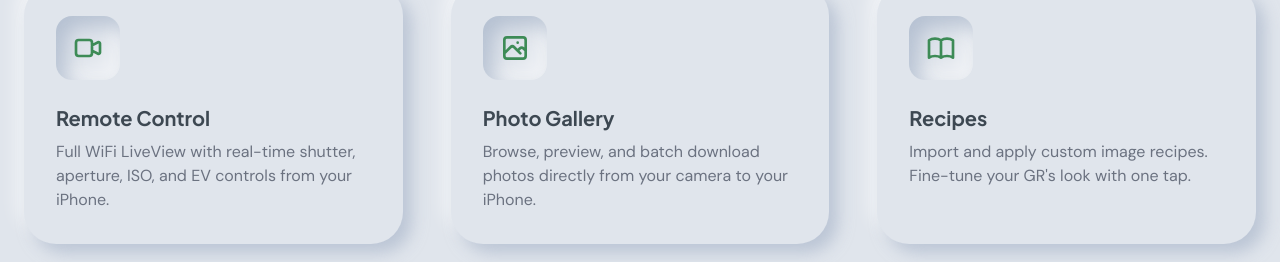
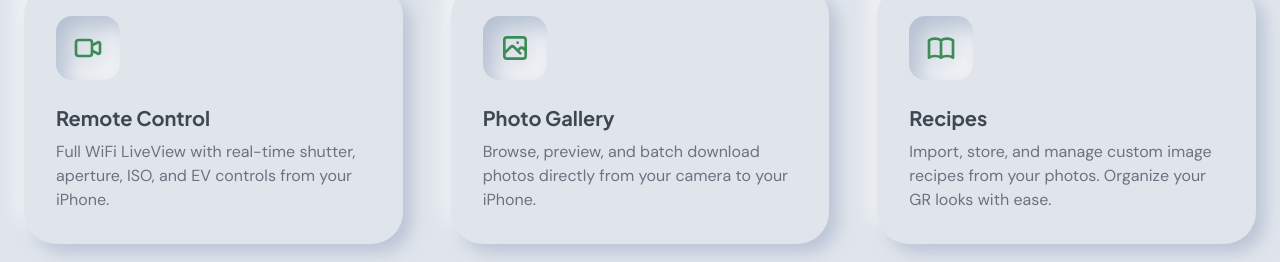
Before and after one commit to linkinlxm/GR_Web, a plain HTML site: page index.html in a window 1280 px wide. Shown: the part 940-1202 px from the top of the page. Drawn offline with nearby package versions, Linux system fonts and the light colour scheme.

Commit message:
fix: update recipes description to reflect current functionality
Recipes currently support import/store/manage from photos, not
applying to camera directly.

Co-Authored-By: Claude Opus 4.6 <noreply@anthropic.com>

```diff
--- a/assets/js/i18n.js
+++ b/assets/js/i18n.js
@@ -23,7 +23,7 @@ const translations = {
     'features.gallery.title': 'Photo Gallery',
     'features.gallery.desc': 'Browse, preview, and batch download photos directly from your camera to your iPhone.',
     'features.recipes.title': 'Recipes',
-    'features.recipes.desc': "Import and apply custom image recipes. Fine-tune your GR's look with one tap.",
+    'features.recipes.desc': "Import, store, and manage custom image recipes from your photos. Organize your GR looks with ease.",
     'features.ble.title': 'BLE Shutter',
     'features.ble.desc': 'Snap photos wirelessly via Bluetooth Low Energy — no WiFi connection needed.',
     'features.multi.title': 'Multi-Camera',
@@ -74,7 +74,7 @@ const translations = {
     'features.gallery.title': '照片画廊',
     'features.gallery.desc': '浏览、预览并批量下载相机中的照片到 iPhone。',
     'features.recipes.title': '配方',
-    'features.recipes.desc': '导入并应用自定义图像配方，一键调整你的 GR 风格。',
+    'features.recipes.desc': '从照片导入、存储和管理自定义图像配方，轻松整理你的 GR 风格。',
     'features.ble.title': 'BLE 快门',
     'features.ble.desc': '通过蓝牙低功耗无线拍照 — 无需 WiFi 连接。',
     'features.multi.title': '多机管理',
--- a/index.html
+++ b/index.html
@@ -192,7 +192,7 @@
             </svg>
           </div>
           <h3 class="font-display font-bold text-xl text-neu-fg mb-2" data-i18n="features.recipes.title">Recipes</h3>
-          <p class="text-neu-muted" data-i18n="features.recipes.desc">Import and apply custom image recipes. Fine-tune your GR's look with one tap.</p>
+          <p class="text-neu-muted" data-i18n="features.recipes.desc">Import, store, and manage custom image recipes from your photos. Organize your GR looks with ease.</p>
         </div>
 
         <!-- Feature 4: BLE Shutter -->
```
